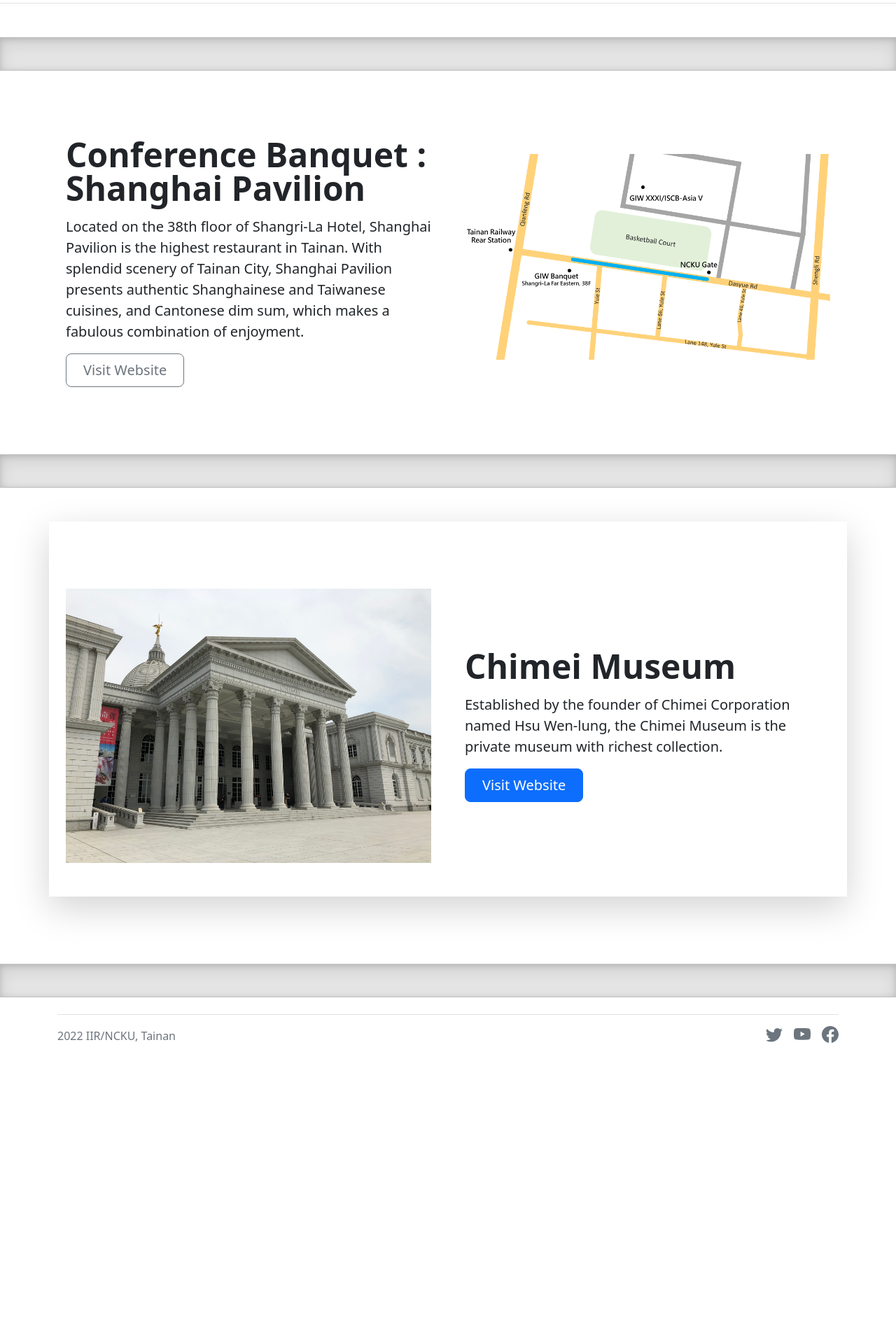
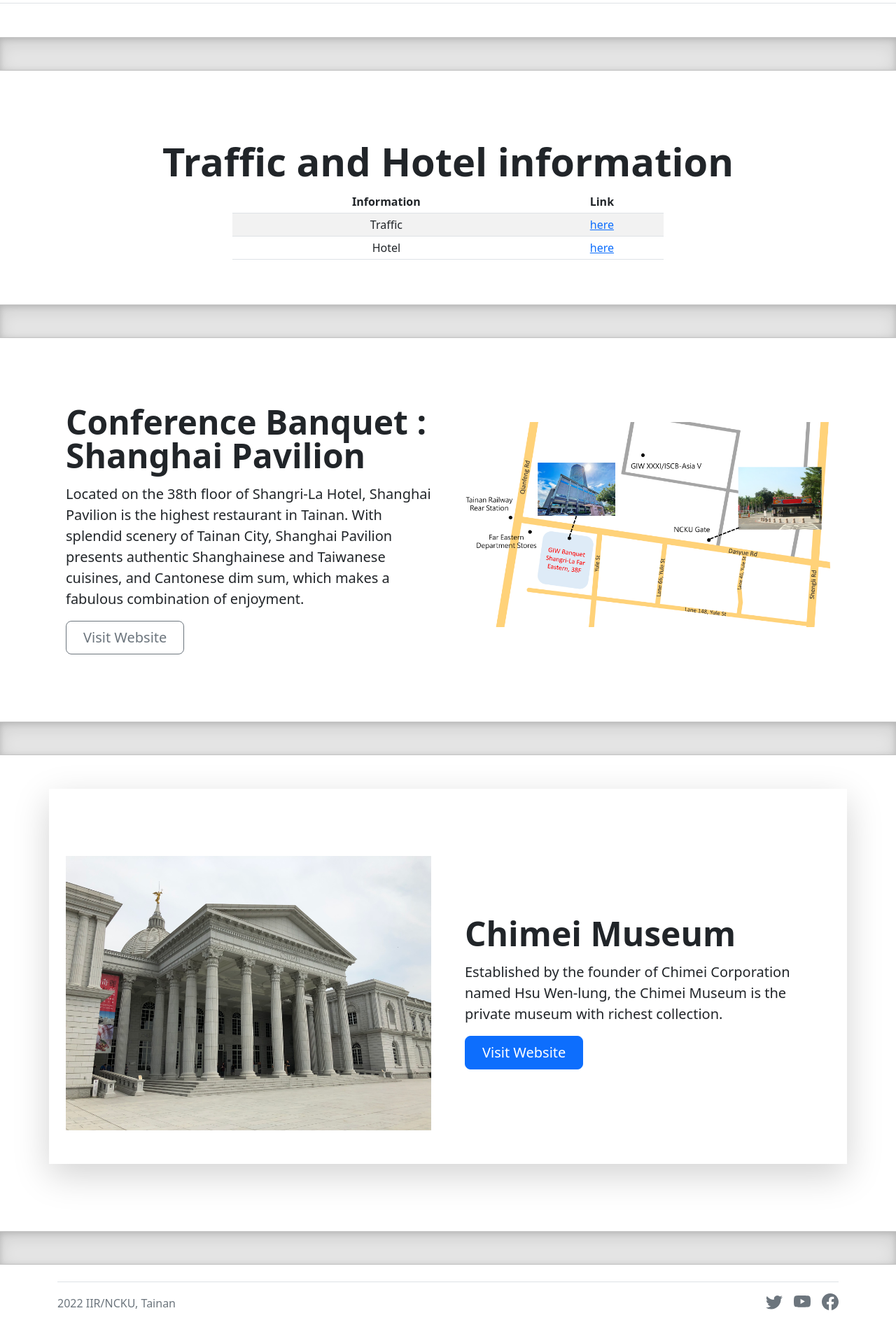
Before and after one commit to lzh107u/webpage-1009, a Django app: page /giwpage/home in a window 1280 px wide. Shown: the part 631-2547 px from the top of the page at 70% size. Before the commit the page ends 2121 px from the top, so only its background shows below. Run offline with Django 3.2, Linux system fonts and the light colour scheme; some libraries are stand-ins or nearby versions.

Commit message:
11-29-update

```diff
--- a/register/giwpage/templates/giwpage/index3.html
+++ b/register/giwpage/templates/giwpage/index3.html
@@ -161,6 +161,36 @@
 
   <div class="b-example-divider"></div>
 
+  <div class="px-4 pt-5 my-5 text-center ">
+    <h1 class="display-4 fw-bold">Traffic and Hotel information</h1>
+    <div class="col-lg-6 mx-auto">
+      <div class="table-responsive">
+        <table class="table table-striped table-sm">
+          <thead>
+            <tr>
+              <th scope="col">Information</th>
+              <th scope="col">Link</th>
+            </tr>
+          </thead>
+          <tbody>
+              <tr>
+                  <td>Traffic</td>
+                  <td><a href={% static "giwpage/TrafficInformation.pdf" %}>here</a></td>
+
+              </tr>
+              <tr>
+                  <td>Hotel</td>
+                  <td><a href={% static "giwpage/HotelInfo.pdf" %}>here</a></td>
+              </tr>
+          </tbody>
+        </table>
+      </div> <!-- end of table division -->
+
+    </div>
+  </div>
+
+  <div class="b-example-divider"></div>
+
   <div class="container col-xxl-8 px-4 py-5">
     <div class="row flex-lg-row-reverse align-items-center g-5 py-5">
       <!-- display image. -->
@@ -206,7 +236,6 @@
 
   <div class="b-example-divider"></div>
 
-
 </main>
 
 
```
Also changed, not shown: register/giwpage/templates/giwpage/index4.html (+31 -1 lines), register/giwpage/static/giwpage/map.png, 2 other files.
